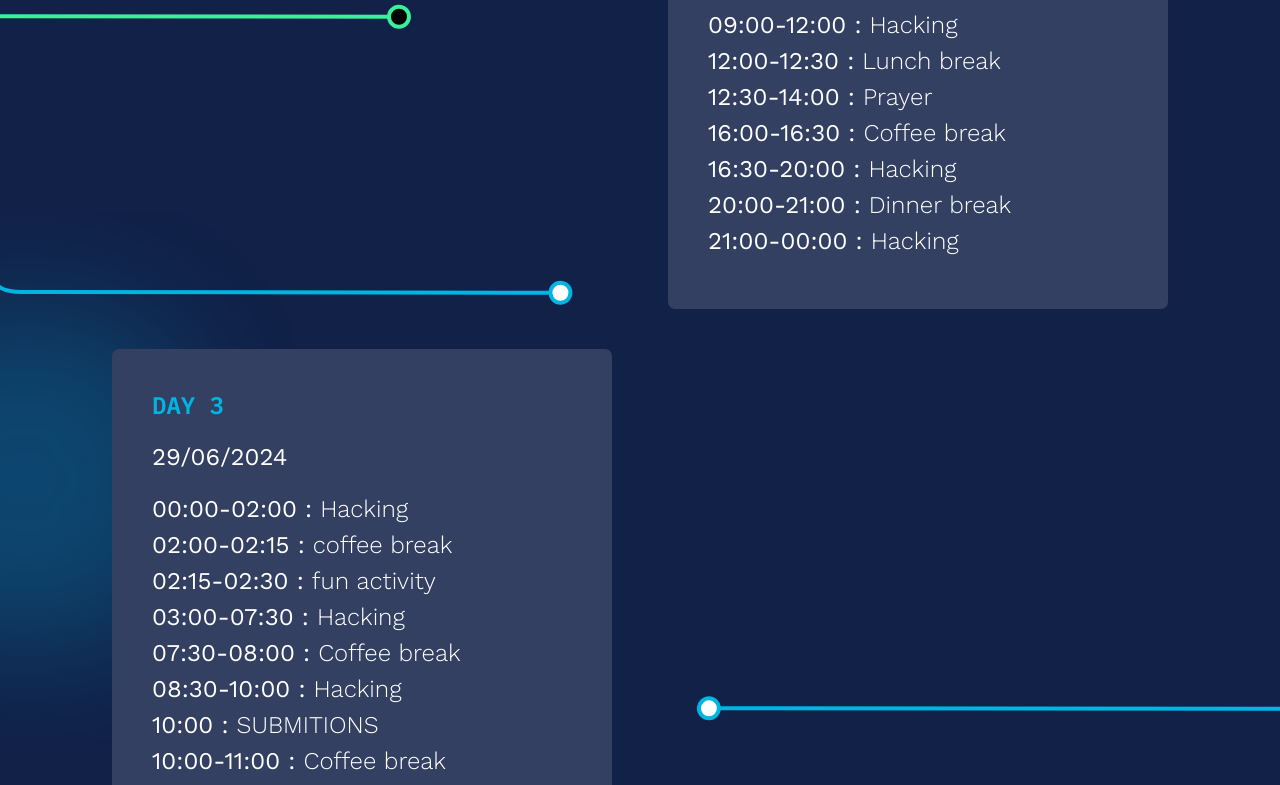
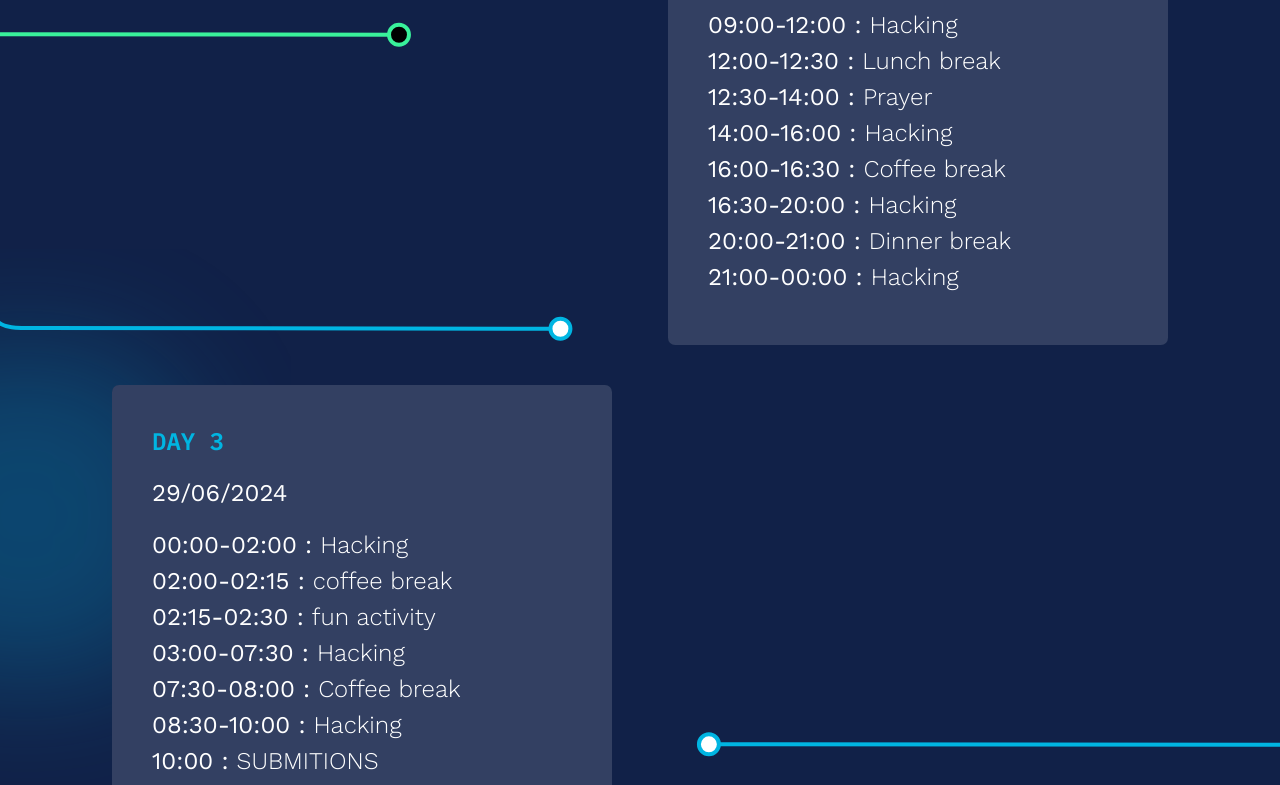
Before and after one commit to SchoolofAI-Algiers/haick24-website, a React (Vite) app: page / in a window 1280 px wide. Shown: the part 3749-4534 px from the top of the page. Built offline with nearby package versions, Linux system fonts and the light colour scheme.

Commit message:
fixing 14-16 void in agenda.jsx

```diff
--- a/src/components/agenda/agenda.jsx
+++ b/src/components/agenda/agenda.jsx
@@ -39,6 +39,7 @@ const day2 = [
   { time: '09:00-12:00', text: 'Hacking' },
   { time: '12:00-12:30', text: 'Lunch break' },
   { time: '12:30-14:00', text: 'Prayer' },
+  { time: '14:00-16:00', text: 'Hacking' },
   { time: '16:00-16:30', text: 'Coffee break' },
   { time: '16:30-20:00', text: 'Hacking' },
   { time: '20:00-21:00', text: 'Dinner break' },
```
